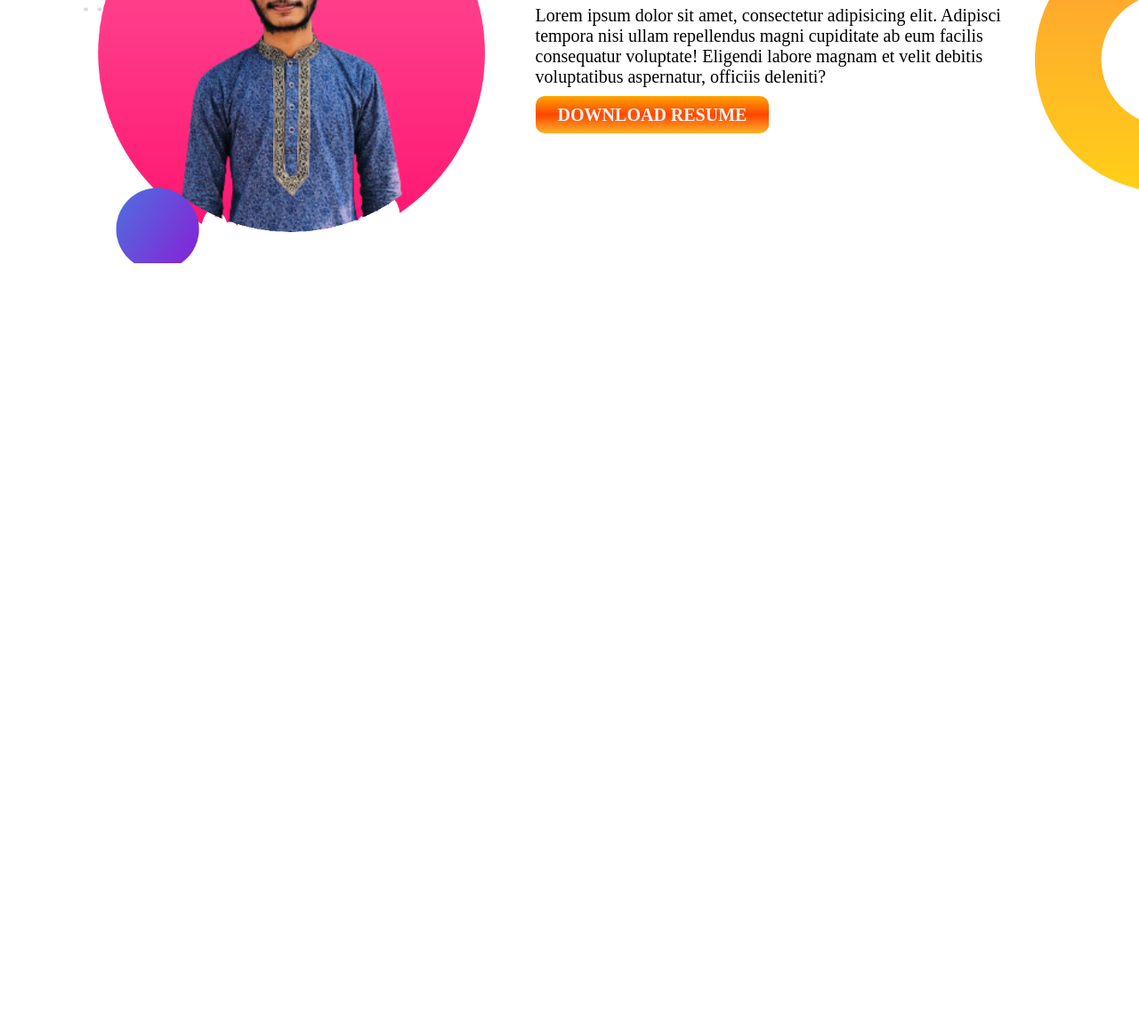
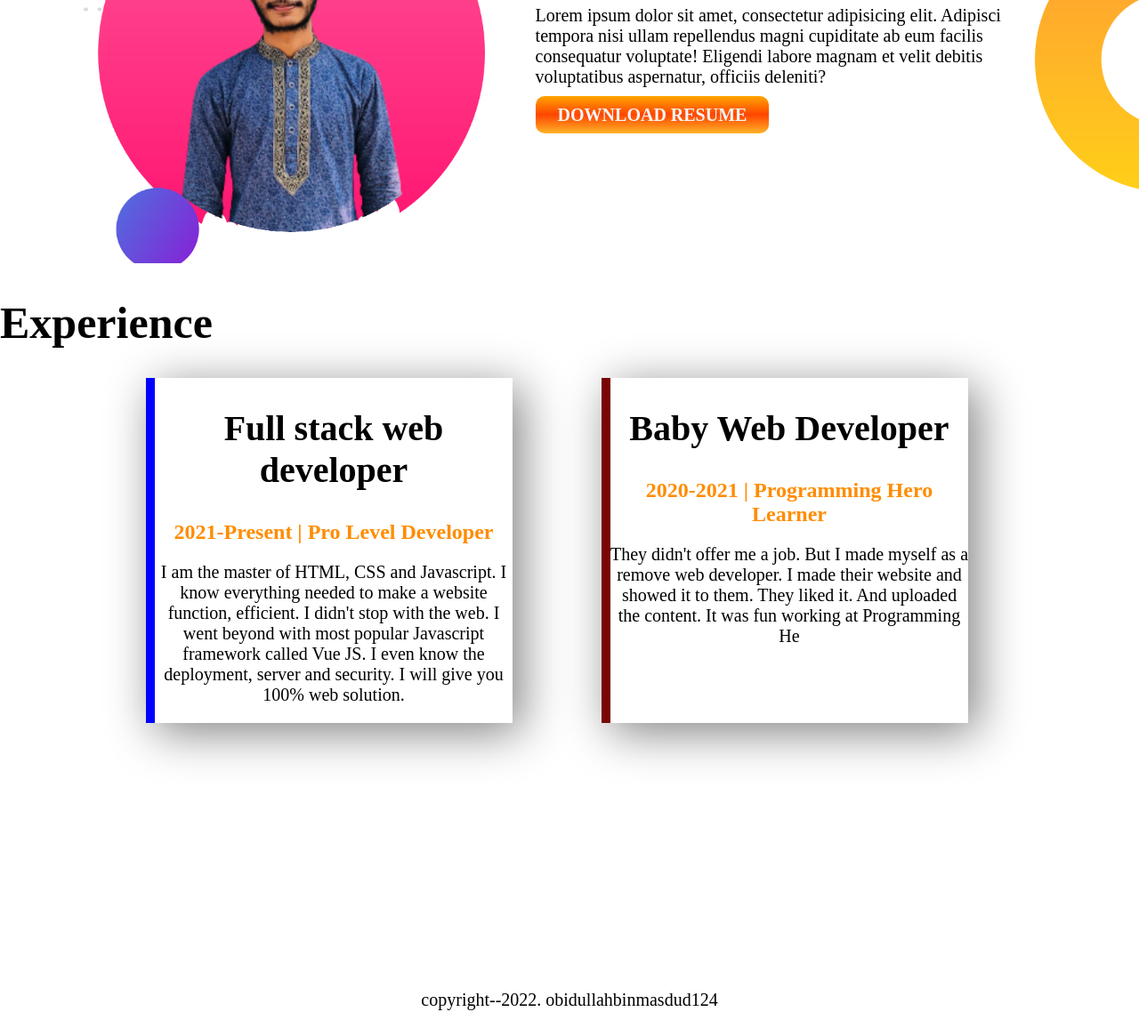
Before and after one commit to obidullah124/protfolio-for-me, a plain HTML site: page index.html in a window 1280 px wide. Shown: the part 873-2029 px from the top of the page at 89% size. Before the commit the page ends 1173 px from the top, so only its background shows below. Drawn offline with Linux system fonts and the light colour scheme; a web font is replaced by a local one.

Commit message:
added some design

```diff
--- a/index.html
+++ b/index.html
@@ -39,6 +39,27 @@
       </div>
    </section>
 
+   <h1 class="expo">Experience</h1>
+
+   <section class="last-section">
+
+      <div class="work">
+         <h1>Full stack web developer</h1>
+         <h2>2021-Present | Pro Level Developer</h2>
+         <p>I am the master of HTML, CSS and Javascript. I know everything needed to make a website function, efficient. I didn't stop with the web. I went beyond with most popular Javascript framework called Vue JS. I even know the deployment, server and security. I will give you 100% web solution.</p>
+      </div>
+
+      <div class="kaj">
+         <h1>Baby Web Developer</h1>
+         <h2>2020-2021 | Programming Hero Learner</h2>
+         <p>They didn't offer me a job. But I made myself as a remove web developer. I made their website and showed it to them. They liked it. And uploaded the content. It was fun working at Programming He</p>
+      </div>
+   </section>
+
+   <footer>
+      <p>copyright--2022. obidullahbinmasdud124</p>
+   </footer>
+
 
 </body>
 </html>
--- a/style.css
+++ b/style.css
@@ -79,3 +79,38 @@ P{
    margin-left: 15%;
 
 }
+
+.last-section h2{
+   color: darkorange;
+}
+.last-section{
+   display: flex;
+   width: 80%;
+   margin-left: 5%;
+   margin-right: 5%;
+   margin-bottom: 300px;
+}
+
+.last-section div{
+   width:50%;
+   text-align: center;
+   margin-left: 100px;
+   box-shadow: 10px 10px 50px grey;
+}
+
+.work{
+   border-left: 10px solid blue;
+}
+
+.kaj{
+   border-left: 10px solid #790505;
+}
+
+.expo{
+   font-size: 50px;
+   font-weight: 900;
+}
+
+footer{
+   text-align: center;
+}
```
